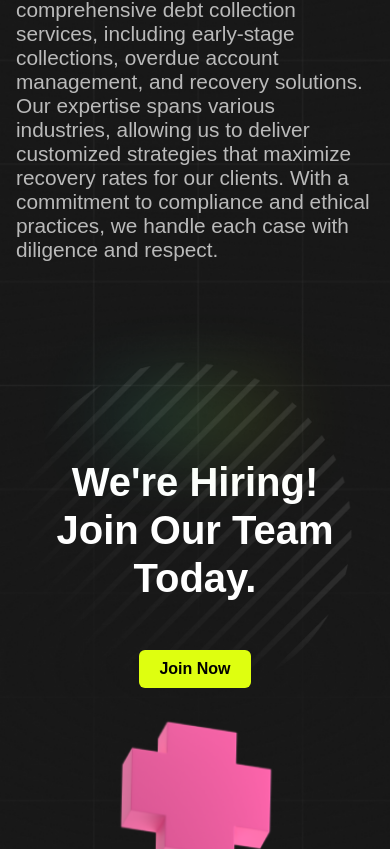
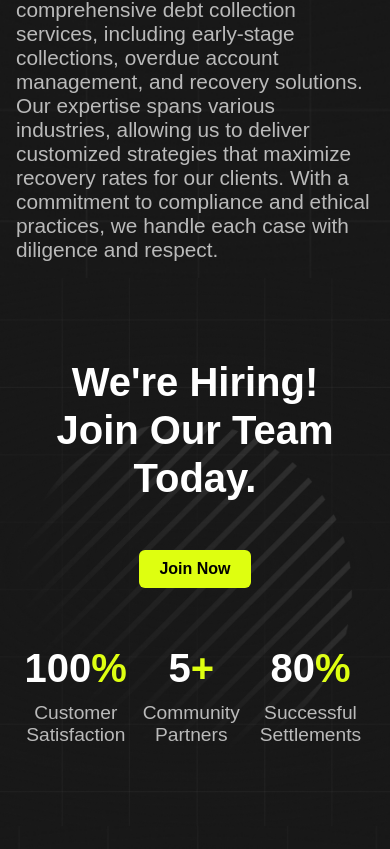
Before and after one commit to abhishekdasz/OneDebtSolutions, a Next.js app: page / in a window 390 px wide. Shown: the part 1151-2000 px from the top of the page. Built offline with nearby package versions, Linux system fonts and the light colour scheme.

Commit message:
adding figures

```diff
--- a/src/app/page.js
+++ b/src/app/page.js
@@ -103,7 +103,7 @@
       <div className={homeStyles.joinUsContainer}>
         <div className={homeStyles.contentsJoinUs}>
           <div className={homeStyles.hiringBanner}>
-            <h2> We're Hiring! </h2>
+            <h2> We&apos;re Hiring! </h2>
             <h2> Join Our Team Today. </h2>
           </div>
           <div className={homeStyles.joinBtn}> Join Now </div>
@@ -112,31 +112,31 @@
             <img src="shape6.png" alt="shape6" />
             <img src="shape7.png" alt="shape7" />
             <img src="shape8.png" alt="shape8" />
-            <img src="shape9.png" alt="shape2" />
+            {/* <img src="shape9.png" alt="shape2" /> */}
           </div>
         </div>
         <div className={homeStyles.figures}>
           <div className={homeStyles.figuresContainer}>
             <div className={homeStyles.figure}>
               <div>
-                <span> 100 </span>
-                <span> % </span>
+                <span>100</span>
+                <span>%</span>
               </div>
               <p> Customer Satisfaction </p>
             </div>
             <div className={homeStyles.figure}>
               <div>
-                <span> 100 </span>
-                <span> % </span>
+                <span>5</span>
+                <span>+</span>
               </div>
-              <div> Customer Satisfaction </div>
+              <p> Community Partners </p>
             </div>
             <div className={homeStyles.figure}>
               <div>
-                <span> 100 </span>
-                <span> % </span>
+                <span>80</span>
+                <span>%</span>
               </div>
-              <div> Customer Satisfaction </div>
+              <p> Successful Settlements </p>
             </div>
 
 
@@ -160,7 +160,7 @@
           <div className={homeStyles.leftFooter}>
             <h4> Navigating Risk Management in Financial Solutions Effectively: Expert Tips for Success </h4>
             {/* <h4> Understanding Risk Management in High-Yield Investment Programs Investments: Tips for Success </h4> */}
-            <h2> Let's Chat <CgArrowTopRight /> </h2>
+            <h2> Let&apos;s Chat <CgArrowTopRight /> </h2>
             <div className={homeStyles.footerShape}> <img src="shape8.png" alt="shape8" /> </div>
             <div className={homeStyles.footerBg}> <img src="shape9.png" alt="shape9" /> </div>
             <p> OneDebt © 2024, All Rights Reserved </p>
--- a/src/app/page.module.scss
+++ b/src/app/page.module.scss
@@ -1,7 +1,7 @@
 // home-section starts here
 .homeSection
 {
-  height: 100vh;
+  height: 86vh;
   display: flex;
   align-items: center;
   position: relative;
@@ -99,7 +99,7 @@
 // about-section starts here
 .aboutSection
 {
-  height: 100vh;
+  height: 86vh;
   font-family: 'Syne', sans-serif;
   .aboutContainer
   {
@@ -266,17 +266,19 @@
 // joinUs-section starts here
 .joinUsSection
 {
-  height: 100vh;
+  height: 86vh;
   display: flex;
   align-items: center;
   justify-content: center;
+  overflow: hidden;
   .joinUsContainer
   {
+    height: 100%;
     display: flex;
     flex-direction: column;
     gap: 4rem;
     align-items: center;
-    justify-content: center;
+    justify-content: space-evenly;
     font-family: 'Syne', sans-serif;
 
     .contentsJoinUs
@@ -286,7 +288,6 @@
       flex-direction: column;
       justify-content: center;
       align-items: center;
-      padding: 10rem 0;
       gap: 3rem;
       .hiringBanner
       {
@@ -338,8 +339,8 @@
       .patternLayer img:nth-child(1)
       {
         position: absolute;
-        left: -200px;
-        top: 200px;
+        left: -15rem;
+        top: 10rem;
         animation: rotate 24s linear infinite;
       }
 
@@ -358,8 +359,8 @@
       {
         animation: floatBg 3s infinite alternate;
         position: absolute;
-        right: -6rem;
-        top: 4rem;
+        right: -15rem;
+        top: -5rem;
       }
       @keyframes zoom-fade
       {
@@ -395,24 +396,34 @@
     }
     .figures
     {
+      width: 140%;
       .figuresContainer
       {
         display: flex;
-        gap: 2rem;
+        justify-content: space-between;
         .figure
         {
+          display: flex;
+          flex-direction: column;
+          gap: 1rem;
+          text-align: center;
           div
           {
             span
             {
-              font-size: 1.5rem;
+              font-size: 2.5rem;
               line-height: 2rem;
               font-weight: 700;
             }
-            p
+            span:nth-child(2)
             {
-              font-size: 1rem;
+              color: #deff10;
             }
+          }
+          p
+          {
+            font-size: 1.2rem;
+            color: rgba(255, 255, 255, 0.7);
           }
         }
       }
@@ -424,7 +435,7 @@
 // footer-section starts here
 .footerSection
 {
-  height: 100vh;
+  height: 86vh;
   display: flex;
   align-items: center;
   font-family: 'Syne', sans-serif;
@@ -595,6 +606,7 @@
 
   // aboutSection for mobile
   .aboutSection {
+    height: auto;
     padding: 1rem;
     .aboutContainer {
       flex-direction: column;
@@ -645,6 +657,7 @@
 
   // Adjust joinUsSection for mobile
   .joinUsSection {
+    height: auto;
     .joinUsContainer {
       padding: 5rem 1rem;
 
@@ -665,8 +678,9 @@
         }
         .patternLayer img:nth-child(1)
         {
-          left: 5rem;
-          top: 25rem;
+          left: 7rem;
+          top: 30rem;
+          height: 10rem;
         }
         .patternLayer img:nth-child(2)
         {
@@ -683,15 +697,21 @@
           top: 0;
         }
       }
+      .figures
+      {
+        width: 100%;
+      }
     }
   }
 
   // Adjust .footerSection for mobile
   .footerSection {
     padding: 3rem 1rem;
-    .footerContainer {
+    .footerContainer
+    {
       flex-direction: column;
       align-items: center;
+      gap: 1.2rem;
 
       .leftFooter
       {
```
